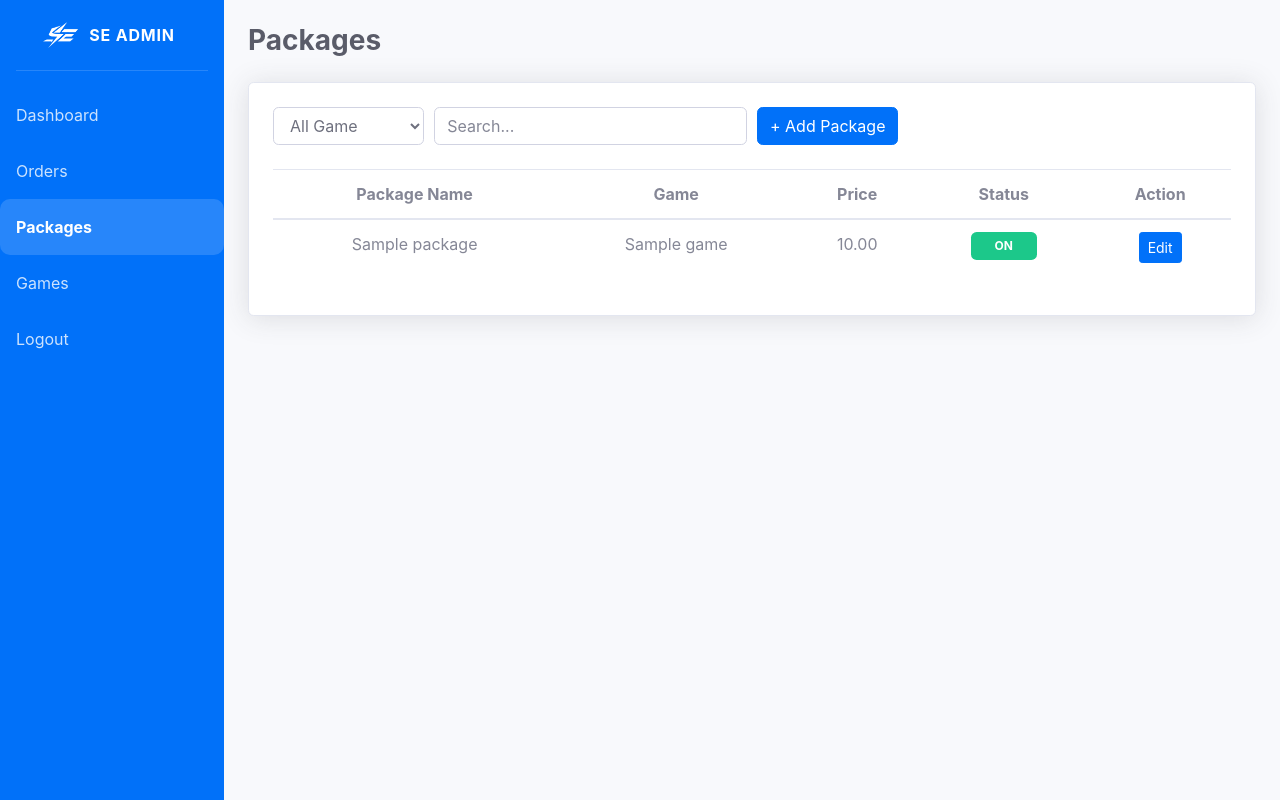
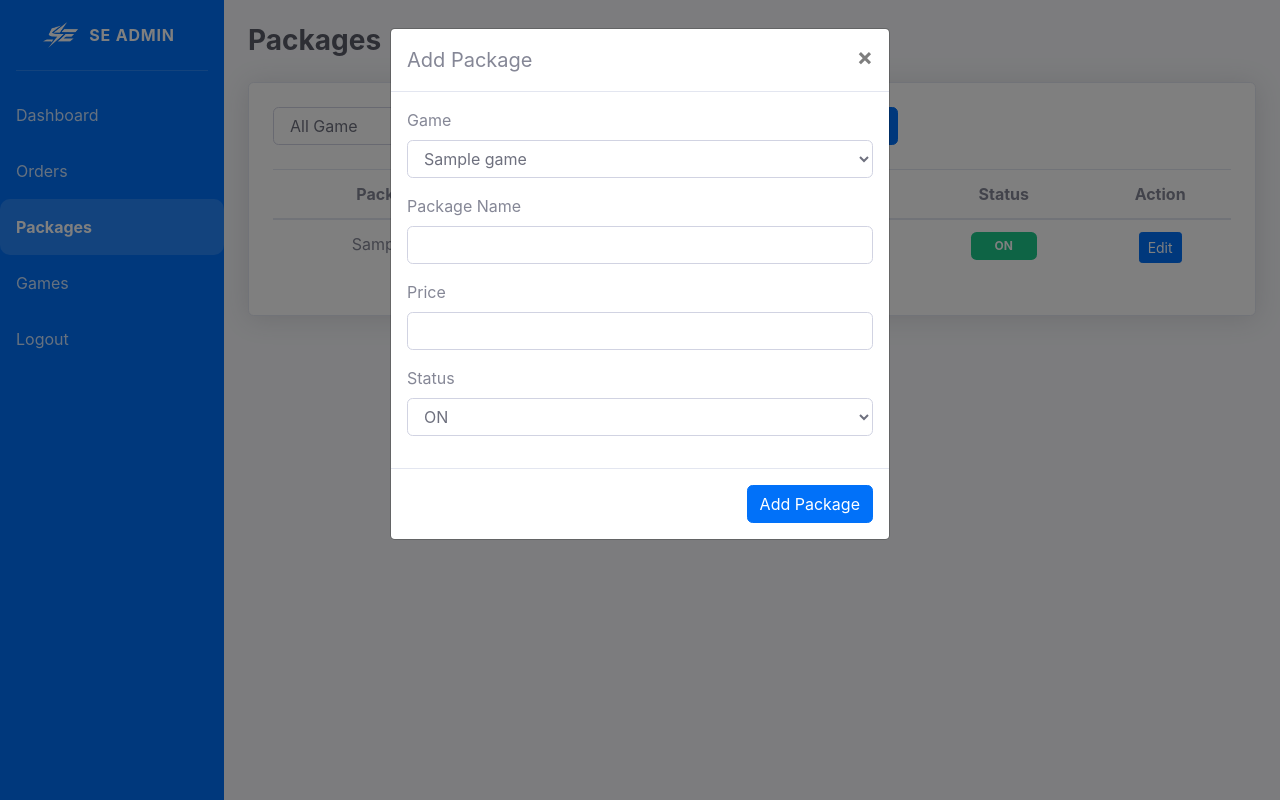
Before and after one commit to cybonening-droid/SE-Top-up, a PHP site: page /packages.php in a window 1280 px wide, after a click on "+ Add Package". Run offline with PHP 8.4, Linux system fonts and the light colour scheme; the visitor is signed in with stand-in values (Sample User, id 1); tables that the repository leaves empty or names only in its code hold one stand-in row (values such as "Sample post"); data that the repository does not hold is empty.

Commit message:
migrate to Docker and implement admin panel core features
เปลี่ยนระบบรันโปรเจกต์จาก XAMPP มาใช้ Docker เพื่อให้การตั้งค่า environment ของระบบทำได้ง่ายและเหมือนกันทุกเครื่อง
และเพิ่มส่วนของ Admin Panel สำหรับจัดการข้อมูลหลักของระบบ เช่น
games,orders รวมถึงเชื่อมต่อกับฐานข้อมูล MySQL ที่รันผ่าน Docker

```diff
--- a/admin/packages.php
+++ b/admin/packages.php
@@ -144,6 +144,33 @@ $result = $conn->query($sql);
 
         </div>
       </div>
-
     </div>
 <?php include "partials/footer.php"; ?>
+<script>
+$(function () {
+
+  $('#editPackageModal').on('show.bs.modal', function (event) {
+
+    var button = $(event.relatedTarget);
+
+    var id     = button.data('id');
+    var name   = button.data('name');
+    var price  = button.data('price');
+    var status = button.data('status');
+    var game   = button.data('game');
+
+    $('#editPackageId').val(id);
+    $('#editPackageName').val(name);
+    $('#editPackagePrice').val(price);
+    $('#editPackageStatus').val(status);
+    $('#editPackageGame').val(game);
+
+    $('#deletePackageBtn').attr(
+      'href',
+      'delete_package.php?id=' + id
+    );
+
+  });
+
+});
+</script>
--- a/admin/partials/modals.php
+++ b/admin/partials/modals.php
@@ -149,7 +149,7 @@
 
         <div class="modal-footer">
           <button type="button"
-                  class="btn btn-danger"
+                  class="btn btn-primary"
                   data-dismiss="modal">
             Cancel
           </button>
@@ -254,3 +254,166 @@
     </div>
   </div>
 </div>
+
+<!-- Add Package Modal -->
+<div class="modal fade" id="addPackageModal" tabindex="-1">
+  <div class="modal-dialog">
+    <div class="modal-content">
+
+      <form action="add_package.php" method="POST">
+
+        <div class="modal-header">
+          <h5 class="modal-title">Add Package</h5>
+          <button type="button" class="close" data-dismiss="modal">
+            &times;
+          </button>
+        </div>
+
+        <div class="modal-body">
+
+          <!-- Game -->
+          <div class="form-group">
+            <label>Game</label>
+            <select name="game_id" class="form-control" required>
+
+              <?php
+              $games = $conn->query("SELECT * FROM games");
+              while($g = $games->fetch_assoc()):
+              ?>
+
+              <option value="<?= $g['id'] ?>">
+                <?= $g['name'] ?>
+              </option>
+
+              <?php endwhile; ?>
+
+            </select>
+          </div>
+
+          <!-- Package Name -->
+          <div class="form-group">
+            <label>Package Name</label>
+            <input type="text" name="name" class="form-control" required>
+          </div>
+
+          <!-- Price -->
+          <div class="form-group">
+            <label>Price</label>
+            <input type="number" step="0.01" name="price" class="form-control" required>
+          </div>
+
+          <!-- Status -->
+          <div class="form-group">
+            <label>Status</label>
+            <select name="status" class="form-control">
+              <option value="ON">ON</option>
+              <option value="OFF">OFF</option>
+            </select>
+          </div>
+
+        </div>
+
+        <div class="modal-footer">
+          <button type="submit" class="btn btn-primary">
+            Add Package
+          </button>
+        </div>
+
+      </form>
+
+    </div>
+  </div>
+</div>
+
+<!-- Edit Package Modal -->
+<div class="modal fade" id="editPackageModal" tabindex="-1">
+  <div class="modal-dialog">
+    <div class="modal-content">
+
+      <form action="update_package.php" method="POST">
+
+        <div class="modal-header">
+          <h5 class="modal-title">Edit Package</h5>
+          <button type="button" class="close" data-dismiss="modal">
+            &times;
+          </button>
+        </div>
+
+        <div class="modal-body">
+
+          <input type="hidden" name="id" id="editPackageId">
+
+          <!-- Game -->
+          <div class="form-group">
+            <label>Game</label>
+            <select name="game_id" class="form-control" id="editPackageGame">
+
+              <?php
+              $games = $conn->query("SELECT * FROM games");
+              while($g = $games->fetch_assoc()):
+              ?>
+
+              <option value="<?= $g['id'] ?>">
+                <?= $g['name'] ?>
+              </option>
+
+              <?php endwhile; ?>
+
+            </select>
+          </div>
+
+          <!-- Package Name -->
+          <div class="form-group">
+            <label>Package Name</label>
+            <input type="text"
+                   name="name"
+                   class="form-control"
+                   id="editPackageName">
+          </div>
+
+          <!-- Price -->
+          <div class="form-group">
+            <label>Price</label>
+            <input type="number"
+                   step="0.01"
+                   name="price"
+                   class="form-control"
+                   id="editPackagePrice">
+          </div>
+
+          <!-- Status -->
+          <div class="form-group">
+            <label>Status</label>
+            <select name="status"
+                    class="form-control"
+                    id="editPackageStatus">
+
+              <option value="ON">ON</option>
+              <option value="OFF">OFF</option>
+
+            </select>
+          </div>
+
+        </div>
+
+        <div class="modal-footer">
+
+          <!-- Delete -->
+          <a href="#" id="deletePackageBtn"
+             class="btn btn-danger">
+             Delete
+          </a>
+
+          <!-- Save -->
+          <button type="submit"
+                  class="btn btn-primary">
+              Save Changes
+          </button>
+
+        </div>
+
+      </form>
+
+    </div>
+  </div>
+</div>
--- a/config/db.php
+++ b/config/db.php
@@ -1,5 +1,5 @@
 <?php
-$conn = new mysqli("localhost","root","","se_topup");
+$conn = new mysqli("db", "root", "root", "se_topup");
 
 if($conn->connect_error){
   die("DB Connection Failed: ".$conn->connect_error);
```
Also changed, not shown: admin/add_package.php (added, +14 -0 lines), admin/delete_package.php (added, +8 -0 lines), admin/update_package.php (added, +19 -0 lines), docker-compose.yml (added, +25 -0 lines), admin/uploads/1773375257_sdsdadas.png (added), admin/uploads/1773375570_sdsdadas.png (added), 1 other file.
